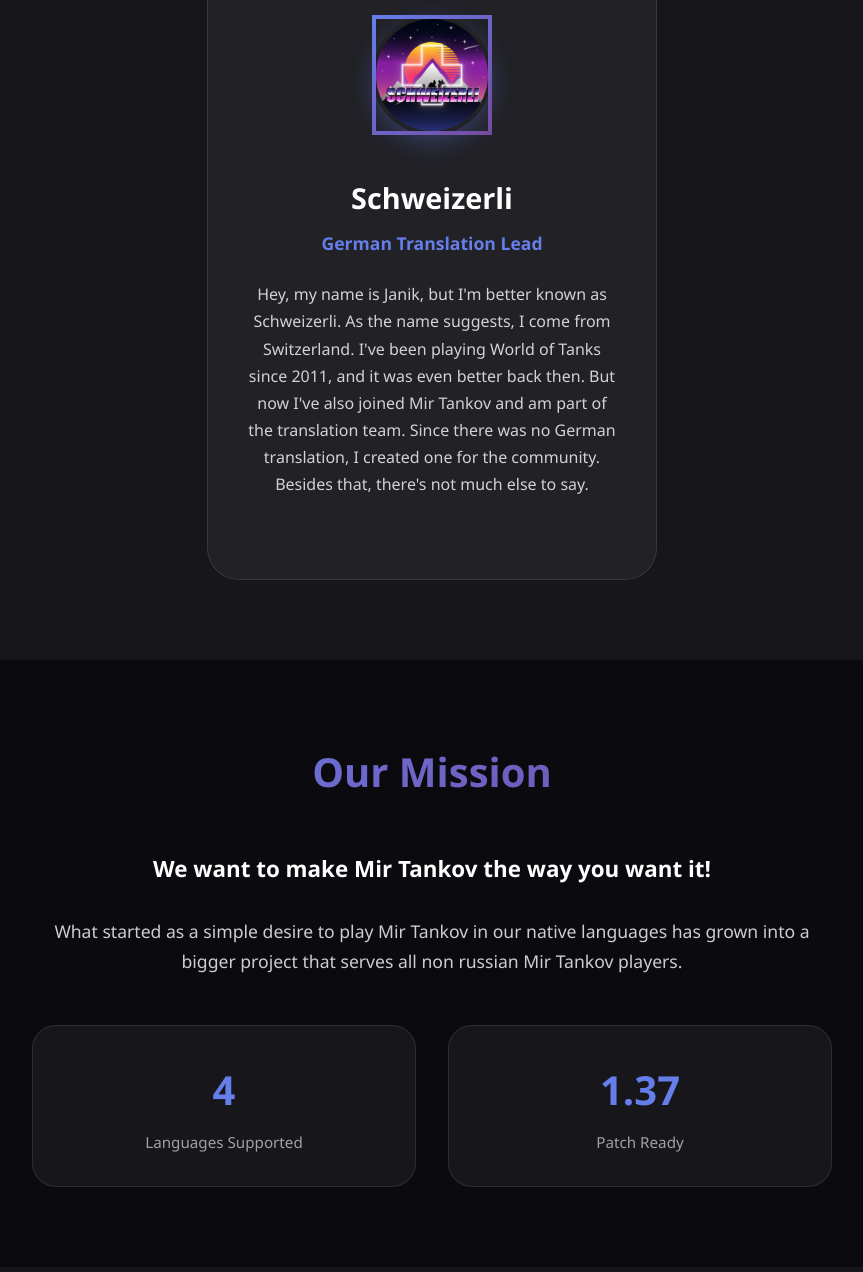
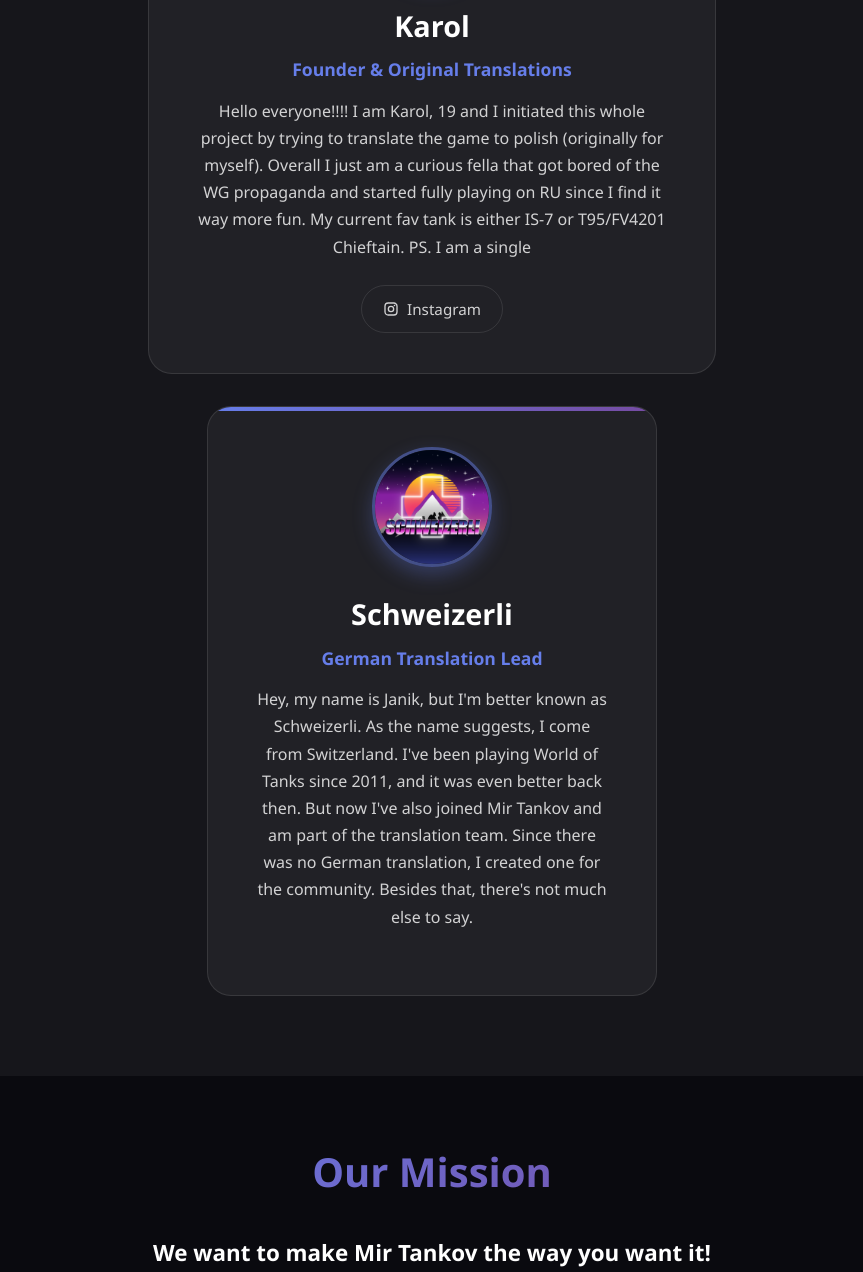
Before and after one commit to GtafanWRLD/langpage, a plain HTML site: page about.html in a window 1280 px wide. Shown: the part 1528-2800 px from the top of the page, without its empty margins (208-1071 px from the left). Drawn offline with Linux system fonts and the light colour scheme.

Commit message:
mobile fix

```diff
--- /dev/null
+++ b/about-page.css
@@ -0,0 +1,387 @@
+/* Additional CSS specifically for About Page */
+/* Add this as a separate stylesheet or append to styles.css */
+
+/* Override Team Section for About Page */
+.team-section {
+    padding: 4rem 1rem;
+    background: var(--background-secondary);
+}
+
+.team-section .container {
+    max-width: 100%;
+    padding: 0;
+}
+
+.team-section h2 {
+    text-align: center;
+    font-size: clamp(2rem, 5vw, 2.5rem);
+    font-weight: 700;
+    margin-bottom: 1.5rem;
+    background: var(--primary-gradient);
+    -webkit-background-clip: text;
+    -webkit-text-fill-color: transparent;
+    background-clip: text;
+}
+
+.section-intro {
+    text-align: center;
+    font-size: clamp(1rem, 3vw, 1.2rem);
+    color: var(--text-secondary);
+    max-width: 90%;
+    margin: 0 auto 3rem;
+    line-height: 1.6;
+    padding: 0 1rem;
+}
+
+/* Force single column layout for team grid */
+.team-grid {
+    display: block;
+    width: 100%;
+    max-width: 600px;
+    margin: 0 auto;
+    padding: 0 1rem;
+}
+
+.team-member {
+    background: rgba(255, 255, 255, 0.05);
+    border-radius: 1.5rem;
+    padding: 2rem 1.5rem;
+    border: 1px solid var(--border-color);
+    text-align: center;
+    transition: all 0.3s cubic-bezier(0.4, 0, 0.2, 1);
+    position: relative;
+    overflow: hidden;
+    margin-bottom: 2rem;
+    width: 100%;
+    box-sizing: border-box;
+}
+
+.team-member:last-child {
+    margin-bottom: 0;
+}
+
+.team-member::before {
+    content: '';
+    position: absolute;
+    top: 0;
+    left: 0;
+    right: 0;
+    height: 4px;
+    background: var(--primary-gradient);
+    border-radius: 1.5rem 1.5rem 0 0;
+}
+
+.team-member:hover {
+    transform: translateY(-5px);
+    background: rgba(255, 255, 255, 0.08);
+    box-shadow: 0 15px 35px rgba(0, 0, 0, 0.2);
+}
+
+.member-avatar {
+    margin-bottom: 1.5rem;
+    display: flex;
+    justify-content: center;
+    align-items: center;
+}
+
+.avatar-image {
+    width: 110px;
+    height: 110px;
+    border-radius: 50%;
+    object-fit: cover;
+    border: 3px solid rgba(102, 126, 234, 0.5);
+    box-shadow: 0 8px 20px rgba(102, 126, 234, 0.3);
+    display: block;
+}
+
+.avatar-placeholder {
+    width: 110px;
+    height: 110px;
+    background: var(--primary-gradient);
+    border-radius: 50%;
+    display: flex;
+    align-items: center;
+    justify-content: center;
+    color: white;
+    font-size: 2.5rem;
+    box-shadow: 0 8px 20px rgba(102, 126, 234, 0.3);
+}
+
+.member-info {
+    width: 100%;
+}
+
+.member-info h3 {
+    font-size: clamp(1.3rem, 4vw, 1.8rem);
+    font-weight: 700;
+    color: var(--text-primary);
+    margin-bottom: 0.5rem;
+}
+
+.member-role {
+    font-size: clamp(0.95rem, 3vw, 1.1rem);
+    color: var(--accent-color);
+    font-weight: 600;
+    margin-bottom: 1rem;
+    line-height: 1.4;
+}
+
+.member-description {
+    font-size: clamp(0.9rem, 2.5vw, 1rem);
+    color: var(--text-secondary);
+    line-height: 1.7;
+    margin-bottom: 1.5rem;
+    text-align: left;
+    padding: 0 0.5rem;
+}
+
+.member-links {
+    display: flex;
+    justify-content: center;
+    gap: 0.75rem;
+    flex-wrap: wrap;
+    margin-top: 1rem;
+}
+
+.social-link {
+    display: inline-flex;
+    align-items: center;
+    gap: 0.5rem;
+    color: var(--text-secondary);
+    text-decoration: none;
+    padding: 0.7rem 1.3rem;
+    border: 1px solid var(--border-color);
+    border-radius: 2rem;
+    font-weight: 500;
+    font-size: 0.95rem;
+    transition: all 0.3s ease;
+}
+
+.social-link:hover {
+    color: var(--text-primary);
+    border-color: var(--accent-color);
+    background: rgba(102, 126, 234, 0.1);
+    transform: translateY(-2px);
+}
+
+.social-link svg {
+    width: 16px;
+    height: 16px;
+    flex-shrink: 0;
+}
+
+/* Mission Section */
+.mission-section {
+    padding: 4rem 1rem;
+    background: var(--background-primary);
+}
+
+.mission-section .container {
+    max-width: 100%;
+}
+
+.mission-section h2 {
+    text-align: center;
+    font-size: clamp(2rem, 5vw, 2.5rem);
+    font-weight: 700;
+    margin-bottom: 2rem;
+    background: var(--primary-gradient);
+    -webkit-background-clip: text;
+    -webkit-text-fill-color: transparent;
+    background-clip: text;
+}
+
+.mission-content {
+    max-width: 800px;
+    margin: 0 auto;
+    text-align: center;
+    padding: 0 1rem;
+}
+
+.mission-text .lead {
+    font-size: clamp(1.2rem, 4vw, 1.4rem);
+    font-weight: 600;
+    color: var(--text-primary);
+    margin-bottom: 1.5rem;
+    line-height: 1.5;
+}
+
+.mission-text p {
+    font-size: clamp(1rem, 3vw, 1.1rem);
+    color: var(--text-secondary);
+    line-height: 1.7;
+    margin-bottom: 2.5rem;
+}
+
+.mission-stats {
+    display: flex;
+    flex-direction: column;
+    gap: 1.5rem;
+    margin-top: 2.5rem;
+    max-width: 400px;
+    margin-left: auto;
+    margin-right: auto;
+}
+
+.stat-item {
+    text-align: center;
+    padding: 1.75rem 1rem;
+    background: rgba(255, 255, 255, 0.05);
+    border-radius: 1.5rem;
+    border: 1px solid var(--border-color);
+    transition: all 0.3s ease;
+    width: 100%;
+}
+
+.stat-item:hover {
+    transform: translateY(-3px);
+    background: rgba(255, 255, 255, 0.08);
+}
+
+.stat-number {
+    font-size: clamp(2rem, 6vw, 2.5rem);
+    font-weight: 800;
+    color: var(--accent-color);
+    display: block;
+    margin-bottom: 0.5rem;
+}
+
+.stat-label {
+    font-size: clamp(0.85rem, 2.5vw, 0.95rem);
+    color: var(--text-muted);
+    font-weight: 500;
+}
+
+/* Community Section */
+.community-section {
+    padding: 4rem 1rem;
+    background: var(--background-secondary);
+}
+
+.community-section .container {
+    max-width: 100%;
+}
+
+.community-section h2 {
+    text-align: center;
+    font-size: clamp(2rem, 5vw, 2.5rem);
+    font-weight: 700;
+    margin-bottom: 1.5rem;
+    background: var(--primary-gradient);
+    -webkit-background-clip: text;
+    -webkit-text-fill-color: transparent;
+    background-clip: text;
+}
+
+.cta-buttons {
+    display: flex;
+    flex-direction: column;
+    justify-content: center;
+    gap: 1rem;
+    margin-top: 2.5rem;
+    max-width: 400px;
+    margin-left: auto;
+    margin-right: auto;
+    padding: 0 1rem;
+}
+
+.cta-btn {
+    display: inline-flex;
+    align-items: center;
+    justify-content: center;
+    gap: 0.75rem;
+    text-decoration: none;
+    padding: 1rem 1.5rem;
+    border-radius: 3rem;
+    font-weight: 600;
+    font-size: clamp(1rem, 3vw, 1.1rem);
+    transition: all 0.3s cubic-bezier(0.4, 0, 0.2, 1);
+    border: 2px solid transparent;
+    width: 100%;
+    box-sizing: border-box;
+}
+
+.cta-btn.primary {
+    background: var(--primary-gradient);
+    color: var(--text-primary);
+    box-shadow: 0 8px 25px rgba(102, 126, 234, 0.3);
+}
+
+.cta-btn.primary:hover {
+    transform: translateY(-2px);
+    box-shadow: 0 12px 35px rgba(102, 126, 234, 0.4);
+}
+
+.cta-btn.secondary {
+    background: transparent;
+    color: var(--text-secondary);
+    border-color: var(--border-color);
+}
+
+.cta-btn.secondary:hover {
+    color: var(--text-primary);
+    border-color: var(--accent-color);
+    background: rgba(102, 126, 234, 0.1);
+    transform: translateY(-2px);
+}
+
+.cta-btn .icon {
+    width: 20px;
+    height: 20px;
+    flex-shrink: 0;
+}
+
+/* Tablet and larger */
+@media (min-width: 600px) {
+    .team-section {
+        padding: 5rem 2rem;
+    }
+
+    .team-member {
+        padding: 2.5rem 2rem;
+    }
+
+    .avatar-image,
+    .avatar-placeholder {
+        width: 120px;
+        height: 120px;
+    }
+
+    .member-description {
+        text-align: center;
+        padding: 0 1rem;
+    }
+
+    .mission-stats {
+        flex-direction: row;
+        max-width: 600px;
+    }
+
+    .stat-item {
+        flex: 1;
+    }
+
+    .cta-buttons {
+        flex-direction: row;
+        max-width: 600px;
+    }
+
+    .cta-btn {
+        flex: 1;
+    }
+}
+
+/* Desktop */
+@media (min-width: 1024px) {
+    .section-intro {
+        max-width: 700px;
+    }
+
+    .mission-content {
+        padding: 0 2rem;
+    }
+
+    .cta-buttons {
+        padding: 0 2rem;
+    }
+}
```
Also changed, not shown: about.html (+4 -3 lines).
